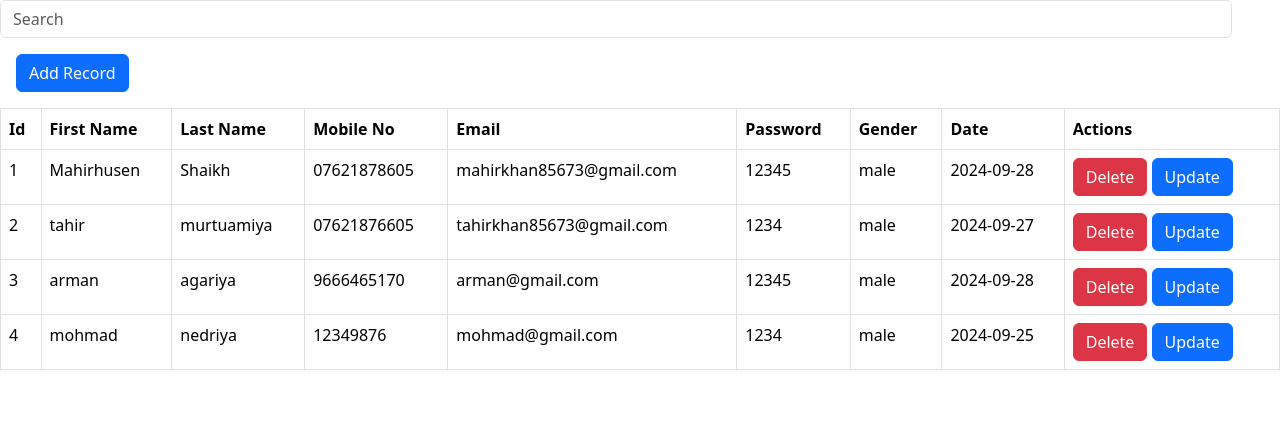
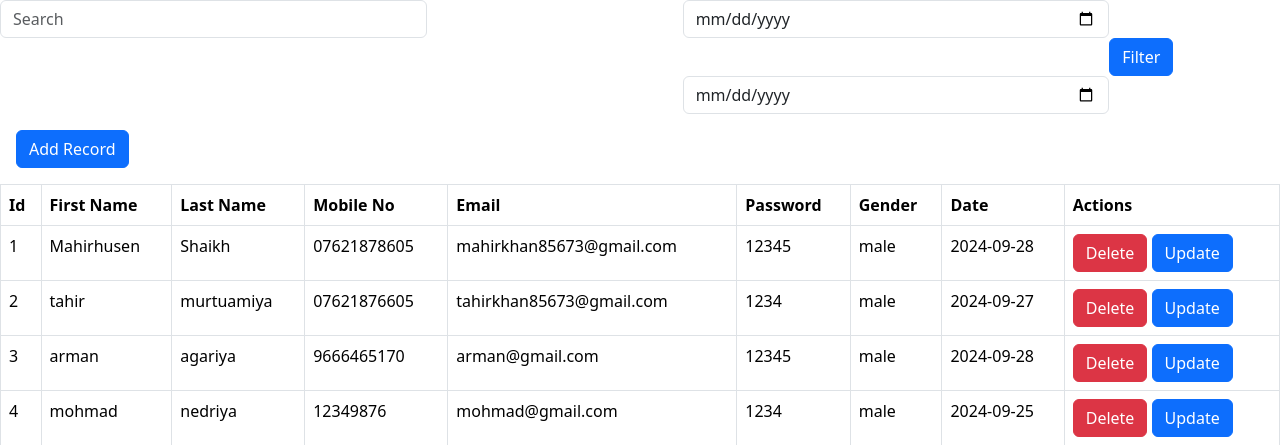
Before and after one commit to mahirhusen249/ajax, a PHP site: page /search.php in a window 1280 px wide. Shown: the top 445 px of the page. Run offline with PHP 8.4, Linux system fonts and the light colour scheme; data comes from the database, SQL or seed files in the repository.

Commit message:
start_date and end_date

```diff
--- a/search.php
+++ b/search.php
@@ -10,14 +10,38 @@
 </head>
 <body>
 <nav>
-    <form class="form-inline d-flex d-block me-5" method="GET" action="">
-        <input class="form-control" name="search" type="search" id="search" placeholder="Search">
+    <form class="form-inline d-flex" method="POST" action="">
+        <div class="col-lg-4">
+            <input class="form-control" name="search" type="search" id="search" placeholder="Search">
+        </div>
+
+        <div class="date-part col-lg-4 border-0" style="margin-left:20%">
+            <div class="col-lg-12">
+                <div class="form-group">
+                    <input type="date" name="start_date" class="form-control" required>
+                </div>
+            </div>
+
+            <div class="col-lg-12">
+                <div class="form-group" style="margin-left:100%">
+                    <input type="submit" name="submit_date" class="btn btn-primary" value="Filter">
+                </div>
+            </div>
+
+            <div class="col-lg-12">
+                <div class="form-group">
+                    <input type="date" name="end_date" class="form-control" required>
+                </div>
+            </div>
+        </div>
     </form>
 </nav>
+
 <div class="alldata">
-<div class="m-3">
-    <a class="btn btn-primary" href="index.php">Add Record</a>
-</div>
+    <div class="m-3">
+        <a class="btn btn-primary" href="index.php">Add Record</a>
+    </div>
+
     <table class="table table-bordered">
         <thead class="thead-light">
             <tr>
@@ -33,22 +57,32 @@
             </tr>
         </thead>
         <tbody id="data">
-            <!-- Initial data will be loaded here -->
             <?php
             include 'conn.php';
             $sql = "SELECT * FROM utbl";
+
+            if(isset($_POST['submit_date'])){
+                $start_date = $_POST['start_date'];
+                $end_date = $_POST['end_date'];
+
+                if($start_date && $end_date){
+                    $sql = "SELECT * FROM utbl WHERE date BETWEEN '$start_date' AND '$end_date'";
+                }
+            }
+
+
             $result = mysqli_query($con, $sql);
             if (mysqli_num_rows($result) > 0) {
                 while ($row = mysqli_fetch_array($result)) {
                     echo '<tr>
-                            <td>' . $row["id"] . '</td>
-                            <td>' . $row["fname"] . '</td>
-                            <td>' . $row["lname"] . '</td>
-                            <td>' . $row["mobileno"] . '</td>
-                            <td>' . $row["email"] . '</td>
-                            <td>' . $row["password"] . '</td>
-                            <td>' . $row["gender"] . '</td>
-                            <td>' . $row["date"] . '</td>
+                            <td>' .$row["id"] . '</td>
+                            <td>' .$row["fname"] . '</td>
+                            <td>' .$row["lname"] . '</td>
+                            <td>' .$row["mobileno"] . '</td>
+                            <td>' .$row["email"] . '</td>
+                            <td>' .$row["password"] . '</td>
+                            <td>' .$row["gender"] . '</td>
+                            <td>' .$row["date"] . '</td>
                             <td>
                                 <a class="text-decoration-none" href="delete.php?delete=' . $row["id"] . '"><button type="button" onclick="return checkdelete();" class="btn btn-danger">Delete</button></a>
                                 <a class="text-decoration-none" href="update.php?update=' . $row["id"] . '"><button type="button" class="btn btn-primary">Update</button></a>
```
